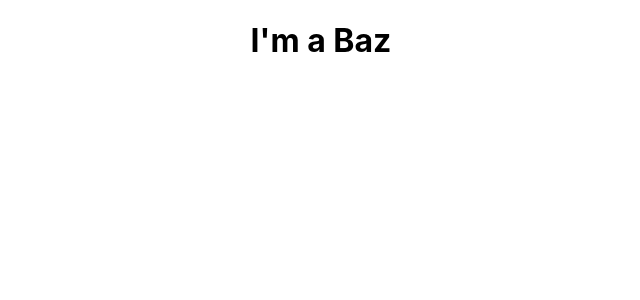
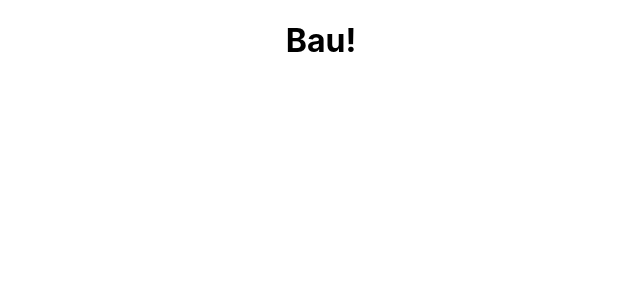
Before and after one commit to lucabit73/react-tutorial, a React (Create React App) app: page / in a window 1280 px wide. Shown: the top 300 px of the page, without its empty margins (319-959 px from the left). Built offline with nearby package versions, Linux system fonts and the light colour scheme.

Commit message:
different mode of declare and use React element

```diff
--- a/src/App.js
+++ b/src/App.js
@@ -3,8 +3,17 @@ import './App.css';
 
 class App extends Component {
   render() {
+    // el1 is created using jsx syntax and is equivalent to el2, both of them are object
+    const el1 = <div className='App'><h1>My elem</h1></div>;
+    const el2 = React.createElement('div', {className: 'App'}, React.createElement('h1', null, "My elem"))
+    console.log(el1);
+    console.log(el2);
+    console.log('typeof el1: ' + typeof el1);
+
     return (
-      React.createElement('div', {className: 'App'}, React.createElement('h1', null, "I'm a Baz"))
+      // can do this because of jsx syntax
+      <div className='App'><h1>Bau!</h1></div>
+      // we can return also 'el1' or 'el2'
     );
   }
 }
```
